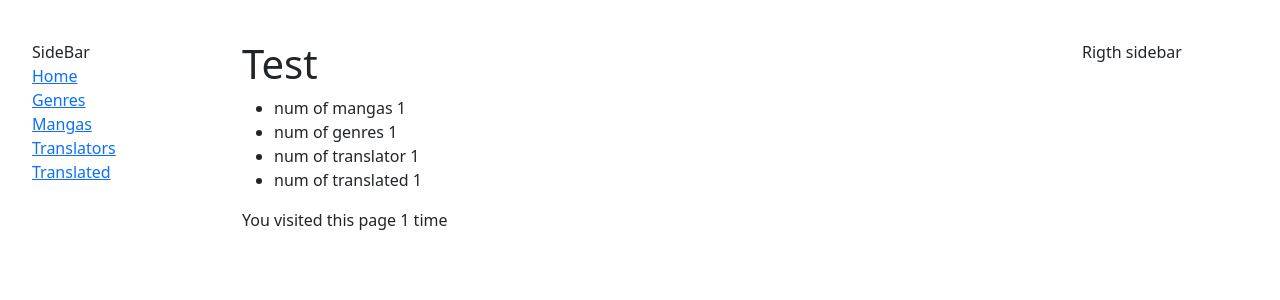
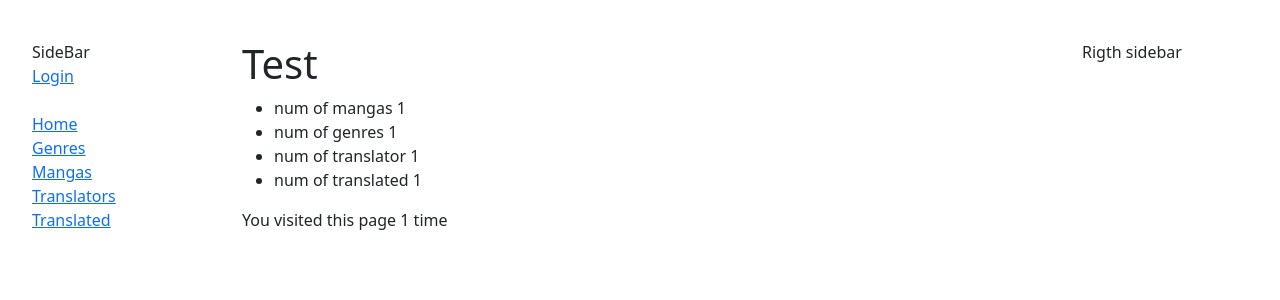
Before and after one commit to zhulich/manganarium, a Django app: page / in a window 1280 px wide. Shown: the top 300 px of the page. Run offline with Django 4.2, Linux system fonts and the light colour scheme; tables that the repository leaves empty hold one stand-in row (values such as "Sample post").

Commit message:
Implement login logout buttons

```diff
--- a/templates/includes/sidebar.html
+++ b/templates/includes/sidebar.html
@@ -1,5 +1,14 @@
 SideBar
-<ul class="sidebar-nav">
+<ul class="sidebar-nav content">
+  {% if user.is_authenticated %}
+    <li>User: {{ user.username }}</li>
+    <li><a href="{% url 'logout' %}">Log out</a></li>
+  {% else %}
+    <li><a href="{% url 'login' %}">Login</a></li>
+  {% endif %}
+
+  <br>
+
   <li><a href="{% url 'catalog:index' %}">Home</a></li>
   <li><a href="{% url 'catalog:genre-list' %}">Genres</a></li>
   <li><a href="{% url 'catalog:manga-list' %}">Mangas</a></li>
```
